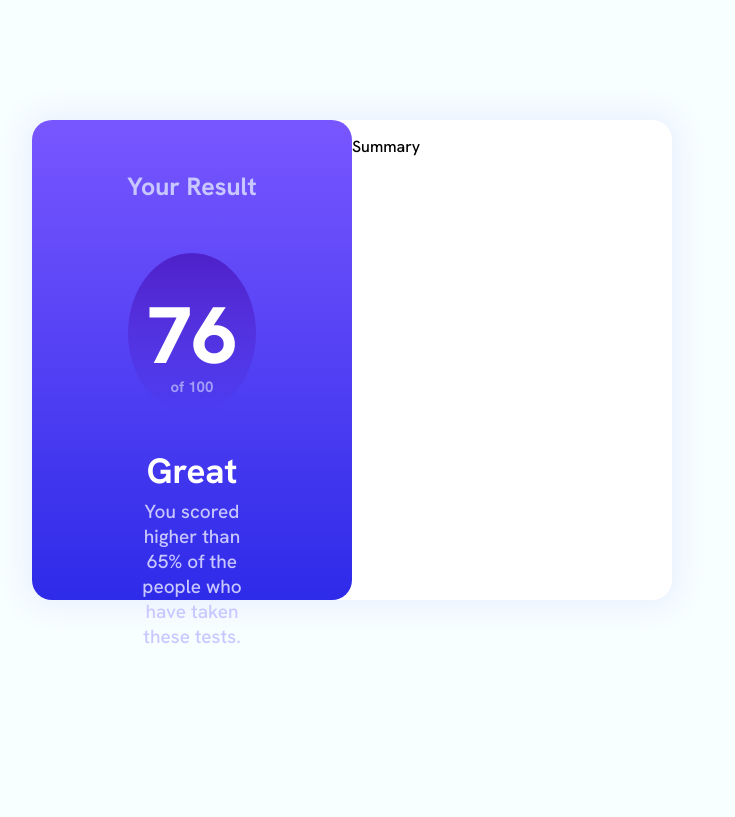
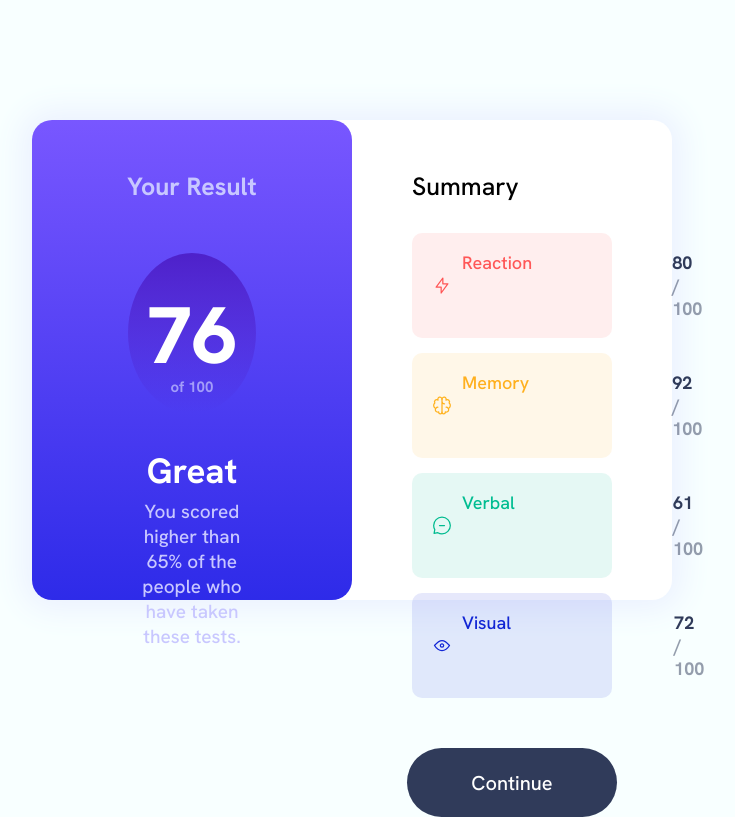
Before and after one commit to SoyBena/results-summary-component-main, a plain HTML site: page index.html in a window 1280 px wide. Shown: the whole page, without its empty margins (288-1023 px from the left). Drawn offline with Linux system fonts and the light colour scheme.

Commit message:
finished (1.0.0)

```diff
--- a/index.html
+++ b/index.html
@@ -35,7 +35,47 @@
     </section>
 
     <section class="right-chart">
-      <p>Summary</p>
+      <p id="right-title">Summary</p>
+
+      <div class="card-container">
+
+        <div class="card" style="background-color: hsla(0, 100%, 67%, 10%)">
+
+          <img src="/assets/images/icon-reaction.svg">
+          <p style="color: hsl(0, 100%, 67%)">Reaction</p>
+          <p class="rates"><span>80</span> / 100</p>
+
+        </div>
+
+        <div class="card" style="background-color: hsla(39, 100%, 56%,10%)">
+
+          <img src="/assets/images/icon-memory.svg">
+          <p style="color:hsl(39, 100%, 56%)">Memory</p>
+          <p class="rates" style="margin-left: 143px;"><span>92</span> / 100</p>
+
+        </div>
+
+        <div class="card" style="background-color: hsla(166, 100%, 37%,10%);">
+
+          <img src="/assets/images/icon-verbal.svg">
+          <p style="color:hsl(166, 100%, 37%)">Verbal</p>
+          <p class="rates" style="margin-left: 158px;"><span>61</span> / 100</p>
+
+        </div>
+
+        <div class="card" style="background-color: hsla(234, 85%, 45%,10%)">
+
+          <img src="/assets/images/icon-visual.svg">
+          <p style="color:hsl(234, 85%, 45%)">Visual</p>
+          <p class="rates" style="margin-left: 163px;"><span>72</span> / 100</p>
+
+        </div>
+
+        <section class="continue-button">
+          <p>Continue</a>
+        </section>
+
+      </div>
     </section>
 
 
--- a/style.css
+++ b/style.css
@@ -61,6 +61,61 @@ main {
     text-align:center;
 }
 
+.card-container {
+
+    margin-top: 30px;
+
+}
+.card {
+
+    display: flex;
+    flex-direction: row;
+    margin: 0 60px 15px 60px;
+    font-size: 18px;
+    font-weight: 500;
+    border-radius: 10px;
+}
+
+img {
+
+    margin-right: 10px;
+    padding-left: 20px;
+}
+
+span {
+    color: hsl(224, 30%, 27%)
+
+}
+
+.rates {
+
+    margin-left: 140px;
+    font-weight: 700;
+    color:hsla(224, 30%, 27%, 50%)
+
+}
+
+.continue-button {
+
+    margin: 50px 55px 0 55px;
+    padding: 0.2vh 0 0.2vh 0;
+    border-radius: 100px;
+    text-align: center;
+    font-size:20px;
+
+    color:white;
+    background-color: hsl(224, 30%, 27%);
+
+}
+
+.continue-button:hover {
+
+    cursor:pointer;
+    background-image: linear-gradient(hsl(252, 100%, 67%), hsl(241, 81%, 54%));;
+}
+
+
+
 #p-title {
 
     color:white;
@@ -85,6 +140,13 @@ main {
 
 }
 
+#right-title {
+
+    font-size:25px;
+    margin: 50px 0 0 60px
+
+}
+
 #seventy-six {
 
     margin-top: 30px;
```
